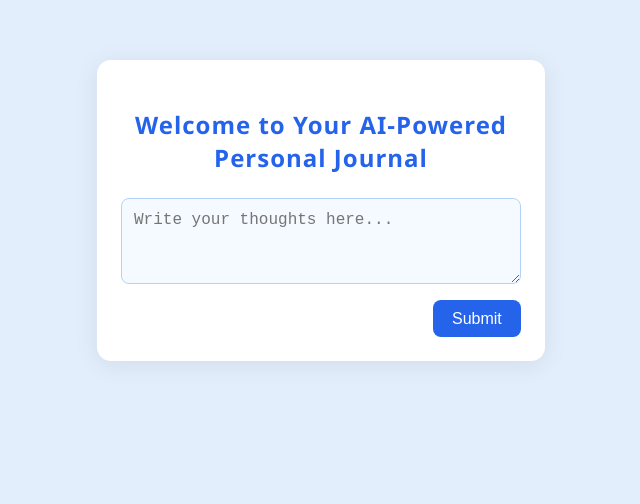
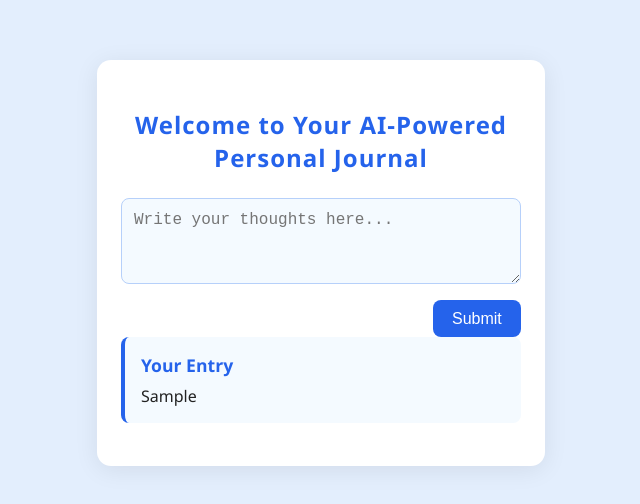
Before and after one commit to UzairHarunani/journal, a website: page public/index.html in a window 1280 px wide. Both pictures are taken after typing "Sample" into the empty fields and a click on the button "Submit". Shown: the whole page, without its empty margins (319-959 px from the left). Drawn offline with Linux system fonts and the light colour scheme; no server answers.

Commit message:
keep space for users entries

```diff
--- a/public/index.html
+++ b/public/index.html
@@ -13,6 +13,10 @@
             <textarea id="journal-input" placeholder="Write your thoughts here..."></textarea>
             <button id="submit-entry" type="submit">Submit</button>
         </form>
+        <div id="latest-entry-container" class="latest-entry" style="display:none;">
+            <h2>Your Entry</h2>
+            <div id="latest-entry"></div>
+        </div>
         <div id="suggestions-container"></div>
     </div>
     <script src="scripts/app.js"></script>
--- a/public/scripts/app.js
+++ b/public/scripts/app.js
@@ -11,9 +11,17 @@ document.addEventListener('DOMContentLoaded', () => {
 
         if (entry) {
             await submitJournalEntry(entry);
+            displayLatestEntry(entry); // <-- Show the user's entry
             journalInput.value = '';
         }
     });
+
+    function displayLatestEntry(entry) {
+        const latestEntryContainer = document.getElementById('latest-entry-container');
+        const latestEntry = document.getElementById('latest-entry');
+        latestEntry.textContent = entry;
+        latestEntryContainer.style.display = 'block';
+    }
 
     async function submitJournalEntry(entry) {
         try {
--- a/public/styles/main.css
+++ b/public/styles/main.css
@@ -99,3 +99,20 @@ button[type="submit"]:hover {
     box-sizing: border-box;
     display: none;
 }
+
+.latest-entry {
+    width: 100%;
+    background: #f4faff;
+    border-radius: 8px;
+    padding: 1rem;
+    margin-bottom: 1.2rem;
+    color: #222;
+    box-sizing: border-box;
+    border-left: 4px solid #2563eb;
+}
+
+.latest-entry h2 {
+    margin: 0 0 0.5rem 0;
+    font-size: 1.1rem;
+    color: #2563eb;
+}
```
